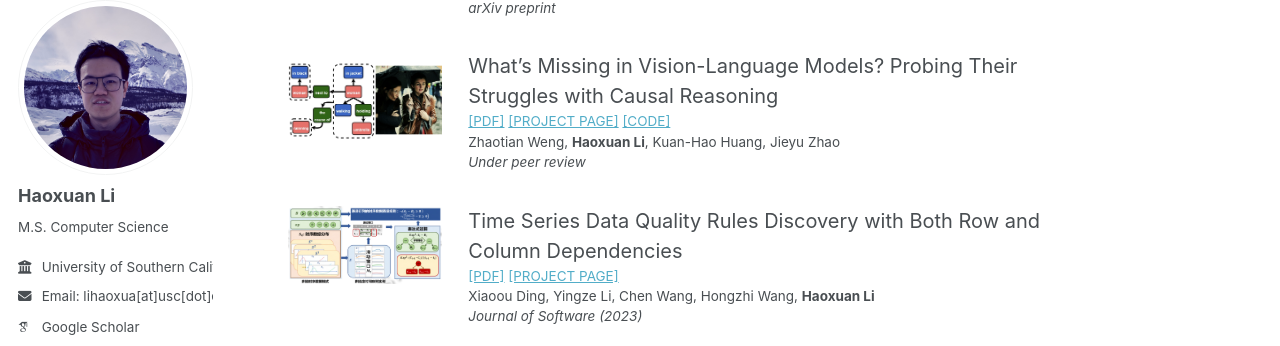
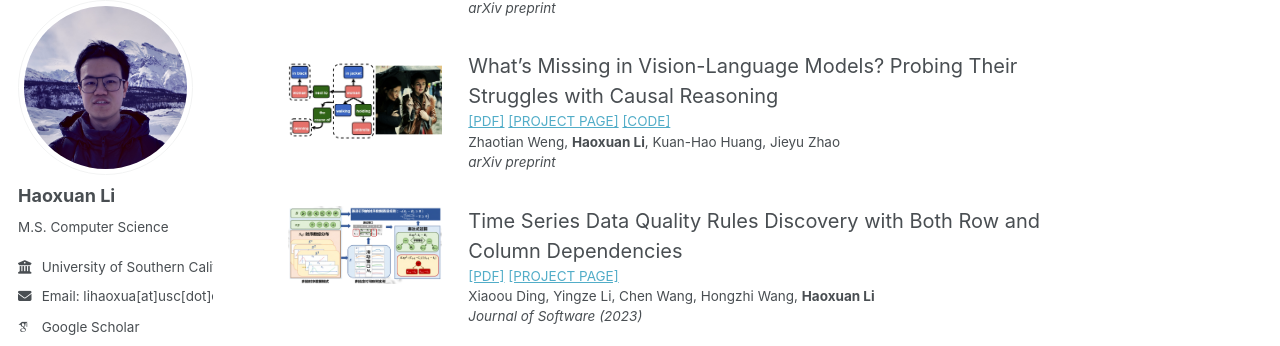
Before and after one commit to HauxLee/hauxlee.github.io, a Jekyll site: the page built from _pages/about.md, in a window 1280 px wide and 900 px high, scrolled down 665 px. Shown: the part 106-452 px from the top of the window. Built offline with Jekyll 4.4.1, drawn with Linux system fonts in a browser that asks for light colours; some web fonts are replaced; a script that is not in the unit is left out.

Commit message:
25/06/04

```diff
--- a/_pages/about.md
+++ b/_pages/about.md
@@ -51,7 +51,7 @@ Publications
       <a href="https://arxiv.org/abs/2506.00869">[PROJECT PAGE]</a>
       <a href="https://github.com/limenlp/CausalVLM">[CODE]</a> <br>
       Zhaotian Weng, <strong>Haoxuan Li</strong>, Kuan-Hao Huang, Jieyu Zhao <br>
-      <i>Under peer review</i> <br>
+      <i>arXiv preprint</i> <br>
     </td>
   </tr>
 </table>
```
